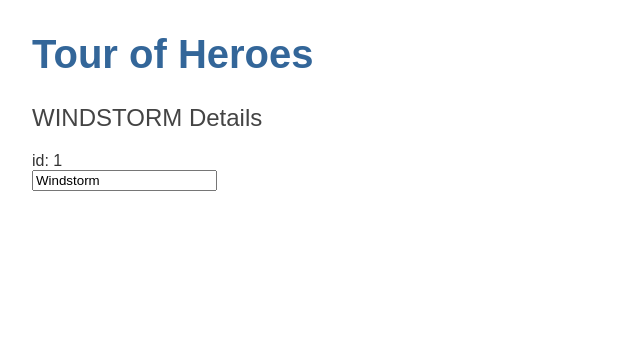
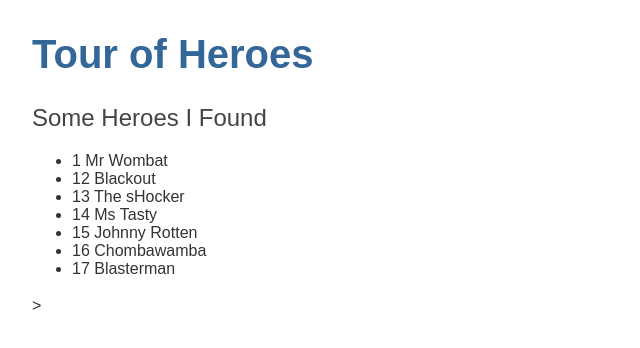
Before and after one commit to psantimauro/Git, an Angular app in the folder Angular/angular-tour-of-heroes/: page / in a window 1280 px wide. Shown: the top 348 px of the page, without its empty margins (0-640 px from the left). Built offline with nearby package versions, Linux system fonts and the light colour scheme.

Commit message:
trouble with CSS, updated readme up until this point

```diff
--- a/Angular/angular-tour-of-heroes/src/app/heroes/heroes.component.css
+++ b/Angular/angular-tour-of-heroes/src/app/heroes/heroes.component.css
@@ -0,0 +1,44 @@
+/* HeroesComponent's private CSS styles */
+.heroes {
+    margin: 0 0 2em 0;
+    list-style-type: none;
+    padding: 0;
+    width: 15em;
+  }
+  .heroes li {
+    cursor: pointer;
+    position: relative;
+    left: 0;
+    background-color: #EEE;
+    margin: .5em;
+    padding: .3em 0;
+    height: 1.6em;
+    border-radius: 4px;
+  }
+  .heroes li:hover {
+    color: #607D8B;
+    background-color: #DDD;
+    left: .1em;
+  }
+  .heroes li.selected {
+    background-color: #CFD8DC;
+    color: white;
+  }
+  .heroes li.selected:hover {
+    background-color: #BBD8DC;
+    color: white;
+  }
+  .heroes .badge {
+    display: inline-block;
+    font-size: small;
+    color: white;
+    padding: 0.8em 0.7em 0 0.7em;
+    background-color:#405061;
+    line-height: 1em;
+    position: relative;
+    left: -1px;
+    top: -4px;
+    height: 1.8em;
+    margin-right: .8em;
+    border-radius: 4px 0 0 4px;
+  }
--- a/Angular/angular-tour-of-heroes/src/app/heroes/heroes.component.html
+++ b/Angular/angular-tour-of-heroes/src/app/heroes/heroes.component.html
@@ -1,7 +1,6 @@
-<h2> {{ hero.name | uppercase }} Details </h2>
-<div><span>id: </span> {{ hero.id }} </div>
-<div>
-    <label>
-        <input [(ngModel)]="hero.name" placeholder="name" />
-    </label>
-</div>
+<h2> Some Heroes I Found </h2>
+<ul>
+    <li *ngFor="let hero of heroes">
+        <span class="badge">{{ hero.id }}</span> {{ hero.name }}
+    </li>
+</ul>>
--- a/Angular/angular-tour-of-heroes/src/app/heroes/heroes.component.ts
+++ b/Angular/angular-tour-of-heroes/src/app/heroes/heroes.component.ts
@@ -1,5 +1,6 @@
 import { Component, OnInit } from '@angular/core';
 import { Hero } from '../hero';
+import { HEROES } from '../mock-heroses';
 
 @Component({
   selector: 'app-heroes',
@@ -8,10 +9,7 @@
 })
 export class HeroesComponent implements OnInit {
 
-  hero: Hero = {
-    id: 1,
-    name: 'Windstorm'
-  };
+  heroes = HEROES;
   constructor() { }
 
   ngOnInit() {
--- /dev/null
+++ b/Angular/angular-tour-of-heroes/src/app/mock-heroses.ts
@@ -0,0 +1,11 @@
+import { Hero } from './hero';
+
+export const HEROES: Hero[] = [
+ {id: 1, name: 'Mr Wombat'},
+ {id: 12, name: 'Blackout'},
+ {id: 13, name: 'The sHocker'},
+ {id: 14, name: 'Ms Tasty'},
+ {id: 15, name: 'Johnny Rotten'},
+ {id: 16, name: 'Chombawamba'},
+ {id: 17, name: 'Blasterman'},
+];
```
